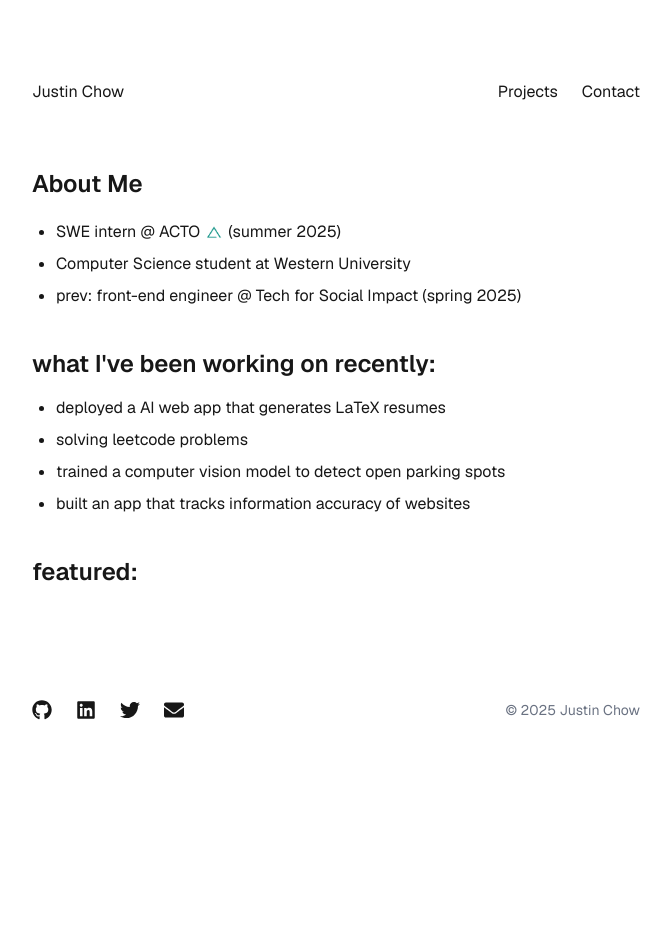
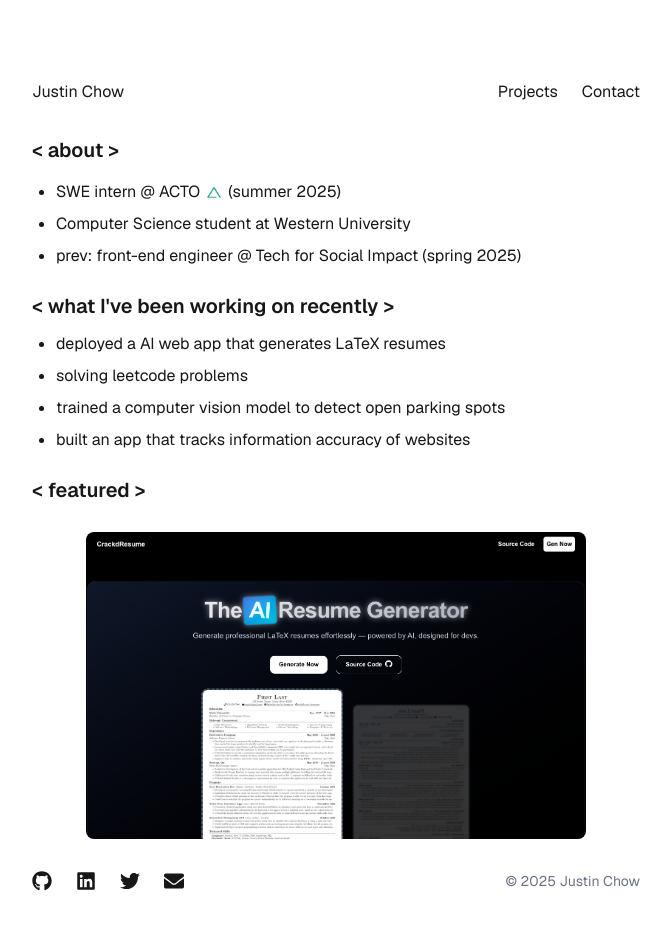
Before and after one commit to justintimejt/personal-portfolio, a Next.js app: page / in a window 1280 px wide. Shown: the top 930 px of the page, without its empty margins (304-975 px from the left). Before the commit the page ends 800 px from the top, so only its background shows below. Built offline with nearby package versions, Linux system fonts and the light colour scheme.

Commit message:
add featured section main page

```diff
--- a/src/app/page.tsx
+++ b/src/app/page.tsx
@@ -4,7 +4,7 @@ import { FaGithub, FaLinkedin, FaTwitter, FaEnvelope } from "react-icons/fa";
 
 export default function Home() {
   return (
-    <div className="flex flex-col min-h-screen max-w-3xl mx-auto p-8 pb-20 gap-16 sm:p-20 font-[family-name:var(--font-geist-sans)]">
+    <div className="flex flex-col min-h-screen max-w-3xl mx-auto p-8 pb-20 gap-8 sm:p-20 font-[family-name:var(--font-geist-sans)]">
       <nav className="flex justify-between w-full">
         <div className="flex gap-6">
           <Link href="/">Justin Chow</Link>
@@ -15,28 +15,41 @@ export default function Home() {
         </div>
       </nav>
       <main className="flex-1">
-        <div className="space-y-10">
-          <div className ="space-y-5">
-            <h1 className="text-2xl font-semibold">About Me</h1>
-            <ul className="list-disc pl-6 mt-4 space-y-2">
+        <div className="space-y-6">
+          <div className="space-y-4">
+            <h1 className="text-xl font-semibold">&lt; about &gt;</h1>
+            <ul className="list-disc pl-6 mt-2 space-y-2">
               <li>SWE intern @ <Link href="https://acto.com">ACTO</Link>
-              <Image src="/images/acto.png" alt="ACTO logo" width={20} height={20} className="inline ml-1" /> (summer 2025)
+              <Link href="https://acto.com" target="_blank">
+                <Image src="/images/acto.png" alt="ACTO logo" width={20} height={20} className="inline ml-1" />
+              </Link> (summer 2025)
               </li>
               <li>Computer Science student at Western University</li>
               <li>prev: front-end engineer @ Tech for Social Impact (spring 2025)</li>
             </ul>
           </div>
-          <div>
-            <h1 className="text-2xl font-semibold">what I've been working on recently:</h1>
-            <ul className="list-disc pl-6 mt-4 space-y-2">
+          <div className="space-y-3">
+            <h1 className="text-xl font-semibold">&lt; what I've been working on recently &gt;</h1>
+            <ul className="list-disc pl-6 mt-2 space-y-2">
               <li>deployed a AI web app that generates LaTeX resumes</li>
               <li>solving leetcode problems</li>
               <li>trained a computer vision model to detect open parking spots</li>
               <li>built an app that tracks information accuracy of websites</li>
             </ul>
           </div>
-          <div>
-            <h1 className="text-2xl font-semibold">featured:</h1>
+          <div className="space-y-3">
+            <h1 className="text-xl font-semibold">&lt; featured &gt;</h1>
+            <div className="flex justify-center pt-4">
+              <Link href="https://crackdresume.vercel.app/" target="_blank">
+                <Image
+                  src="/images/crackdresume.png"
+                  alt="CrackdResume app screenshot"
+                  width={500}
+                  height={300}
+                  className="rounded-lg"
+                />
+              </Link>
+            </div>
           </div>
         </div>
       </main>
```
